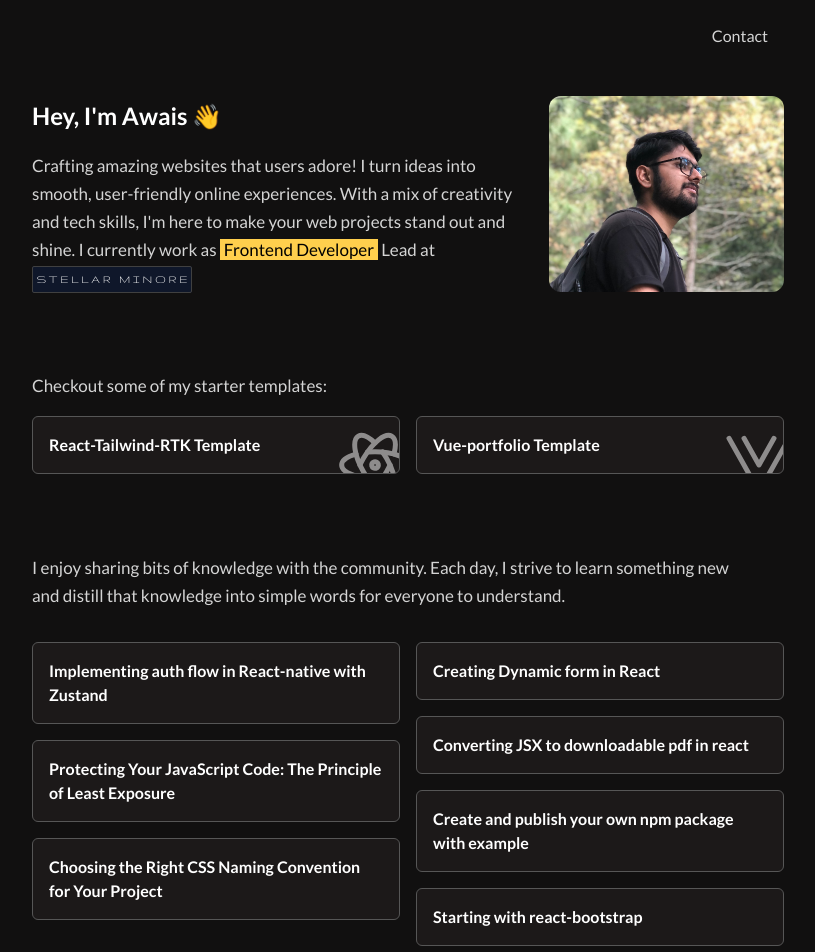
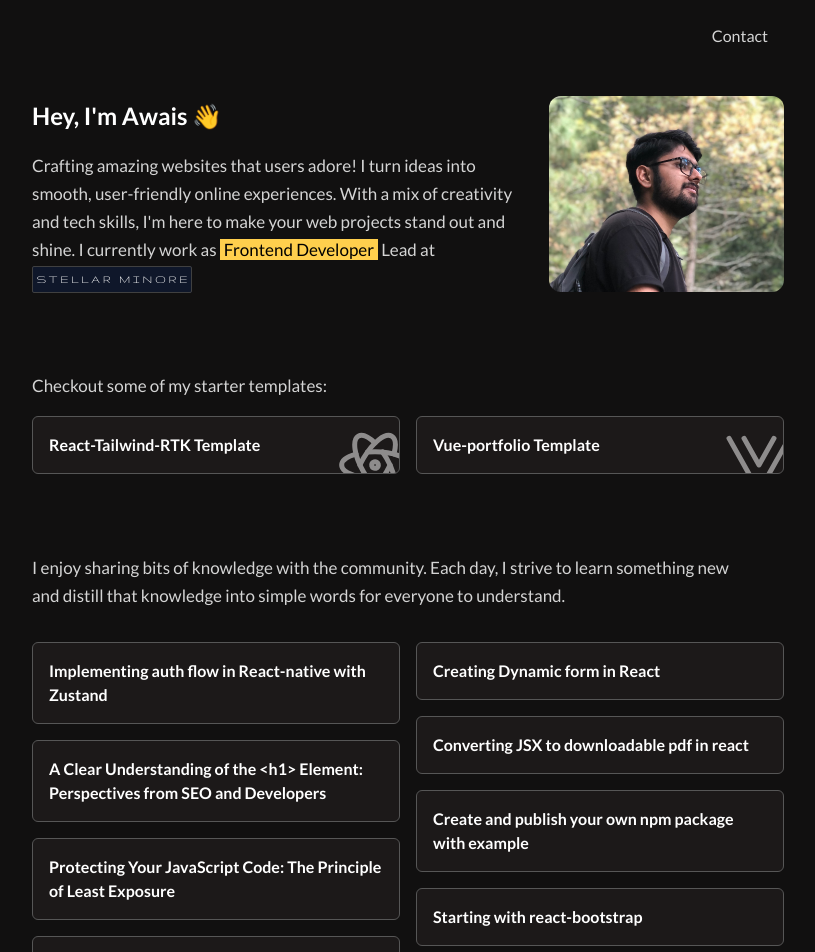
Before and after one commit to kazmi066/kazmi066.github.io, a React (Create React App) app: page / in a window 1280 px wide. Shown: the top 952 px of the page, without its empty margins (232-1047 px from the left). Built offline with nearby package versions, Linux system fonts and the light colour scheme.

Commit message:
Add blog post

```diff
--- a/src/components/Home/Blogs.js
+++ b/src/components/Home/Blogs.js
@@ -2,13 +2,14 @@ import React from 'react'
 // import Title from '../../Elements/Title'
 
 const blogs = [
-  { "id": 715369, "title": "Implementing auth flow in React-native with Zustand", "url": "https://kazmi066.hashnode.dev/implementing-auth-flow-in-react-native-with-zustand" },
-  { "id": 1525369, "title": "Protecting Your JavaScript Code: The Principle of Least Exposure", "url": "https://dev.to/kazmi066/protecting-your-javascript-code-the-principle-of-least-exposure-44c2" },
-  { "id": 1424344, "title": "Choosing the Right CSS Naming Convention for Your Project", "url": "https://dev.to/kazmi066/choosing-the-right-css-naming-convention-for-your-project-3kj6" },
-  { "id": 1368995, "title": "Creating Dynamic form in React", "url": "https://dev.to/kazmi066/creating-dynamic-form-in-react-1n6g" },
-  { "id": 1124074, "title": "Converting JSX to downloadable pdf in react", "url": "https://dev.to/kazmi066/converting-jsx-to-downloadable-pdf-in-react-20bh" },
-  { "id": 628853, "title": "Create and publish your own npm package with example", "url": "https://dev.to/kazmi066/create-and-publish-your-own-npm-package-with-good-example-104m" },
-  { "id": 490422, "title": "Starting with react-bootstrap", "url": "https://dev.to/kazmi066/starting-with-react-bootstrap-492d" }
+  { "id": 1, "title": "Implementing auth flow in React-native with Zustand", "url": "https://kazmi066.hashnode.dev/implementing-auth-flow-in-react-native-with-zustand" },
+  { "id": 8, "title": "A Clear Understanding of the <h1> Element: Perspectives from SEO and Developers", "url": "https://kazmi066.hashnode.dev/a-clear-understanding-of-the-h1-element-perspectives-from-seo-and-developers" },
+  { "id": 2, "title": "Protecting Your JavaScript Code: The Principle of Least Exposure", "url": "https://dev.to/kazmi066/protecting-your-javascript-code-the-principle-of-least-exposure-44c2" },
+  { "id": 3, "title": "Choosing the Right CSS Naming Convention for Your Project", "url": "https://dev.to/kazmi066/choosing-the-right-css-naming-convention-for-your-project-3kj6" },
+  { "id": 4, "title": "Creating Dynamic form in React", "url": "https://dev.to/kazmi066/creating-dynamic-form-in-react-1n6g" },
+  { "id": 5, "title": "Converting JSX to downloadable pdf in react", "url": "https://dev.to/kazmi066/converting-jsx-to-downloadable-pdf-in-react-20bh" },
+  { "id": 6, "title": "Create and publish your own npm package with example", "url": "https://dev.to/kazmi066/create-and-publish-your-own-npm-package-with-good-example-104m" },
+  { "id": 7, "title": "Starting with react-bootstrap", "url": "https://dev.to/kazmi066/starting-with-react-bootstrap-492d" },
 ];
 
 export const Blogs = () => {
```
